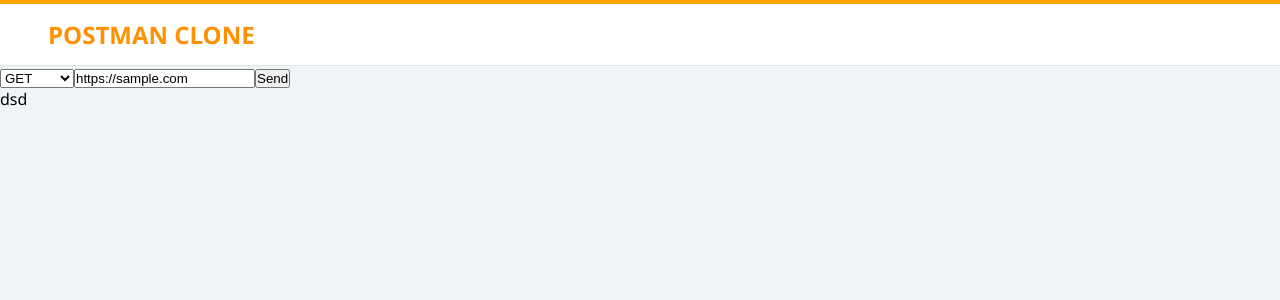
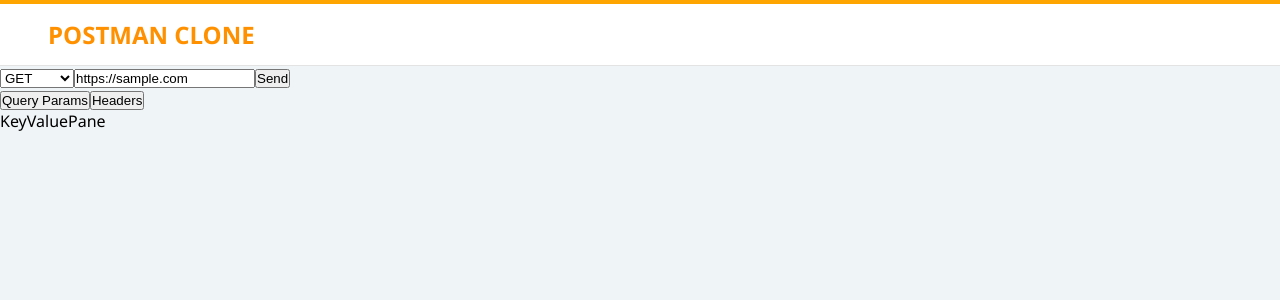
Before and after one commit to rohan-hari/Postman-Clone-React, a React (Create React App) app: page / in a window 1280 px wide. Shown: the top 300 px of the page. Built offline with nearby package versions, Linux system fonts and the light colour scheme.

Commit message:
Tab Groups Added

```diff
--- /dev/null
+++ b/src/components/Input/KeyValue/KeyValuePane.jsx
@@ -0,0 +1,5 @@
+import React from 'react';
+
+export default function KeyValuePane() {
+  return <div>KeyValuePane</div>;
+}
--- a/src/components/Input/RequestEditor/RequestEditor.jsx
+++ b/src/components/Input/RequestEditor/RequestEditor.jsx
@@ -1,11 +1,26 @@
 import React from 'react';
 
 const requestMethods = [
-  { key: 'get', value: 'GET' },
-  { key: 'post', value: 'POST' },
-  { key: 'put', value: 'PUT' },
-  { key: 'patch', value: 'PATCH' },
-  { key: 'delete', value: 'DELETE' },
+  {
+    key: 'get',
+    value: 'GET',
+  },
+  {
+    key: 'post',
+    value: 'POST',
+  },
+  {
+    key: 'put',
+    value: 'PUT',
+  },
+  {
+    key: 'patch',
+    value: 'PATCH',
+  },
+  {
+    key: 'delete',
+    value: 'DELETE',
+  },
 ];
 
 export default function RequestEditor({
--- a/src/components/Tab-Groups/RequestTabGroup.jsx
+++ b/src/components/Tab-Groups/RequestTabGroup.jsx
@@ -1,9 +1,45 @@
 import React from 'react';
+import { Tab } from '@headlessui/react';
 
-export default function RequestTabGroup() {
+import KeyValuePane from '../Input/KeyValue/KeyValuePane';
+
+export default function RequestTabGroup({
+  queryParams,
+  setQueryParams,
+  headers,
+  setHeaders,
+}) {
+  const requestTabs = [
+    {
+      slug: 'query-params',
+      title: 'Query Params',
+      pane: KeyValuePane,
+      state: queryParams,
+      setState: setQueryParams,
+    },
+    {
+      slug: 'headers',
+      title: 'Headers',
+      pane: KeyValuePane,
+      state: headers,
+      setState: setHeaders,
+    },
+  ];
+
   return (
-    <>
-      <div> cf</div>
-    </>
+    <Tab.Group>
+      <Tab.List>
+        {requestTabs.map((tab) => (
+          <Tab key={tab.slug}>{tab.title}</Tab>
+        ))}
+      </Tab.List>
+      <Tab.Panels>
+        {requestTabs.map((tab) => (
+          <Tab.Panel key={tab.slug}>
+            <tab.pane />
+          </Tab.Panel>
+        ))}
+      </Tab.Panels>
+    </Tab.Group>
   );
 }
--- a/src/components/workspace/Request.jsx
+++ b/src/components/workspace/Request.jsx
@@ -1,6 +1,7 @@
-import React from 'react';
-import { useState } from 'react';
-import ReqInputs from '../Input/RequestEditor/RequestEditor';
+import React, { useState } from 'react';
+
+import RequestEditor from '../Input/RequestEditor/RequestEditor';
+import RequestTabGroup from '../Tab-Groups/RequestTabGroup';
 
 export default function Request() {
   const [url, setUrl] = useState('https://sample.com');
@@ -8,12 +9,13 @@ export default function Request() {
 
   return (
     <>
-      <ReqInputs
+      <RequestEditor
         url={url}
         setUrl={setUrl}
         reqMethod={reqMethod}
         setReqMethod={setReqMethod}
       />
+      <RequestTabGroup />
     </>
   );
 }
--- a/src/components/workspace/Response.jsx
+++ b/src/components/workspace/Response.jsx
@@ -1,10 +1,6 @@
 import React from 'react';
+import { Tab } from '@headlessui/react';
 
 export default function Response() {
-  return (
-    <div>
-      dsd
-      <></>
-    </div>
-  );
+  return <></>;
 }
```
